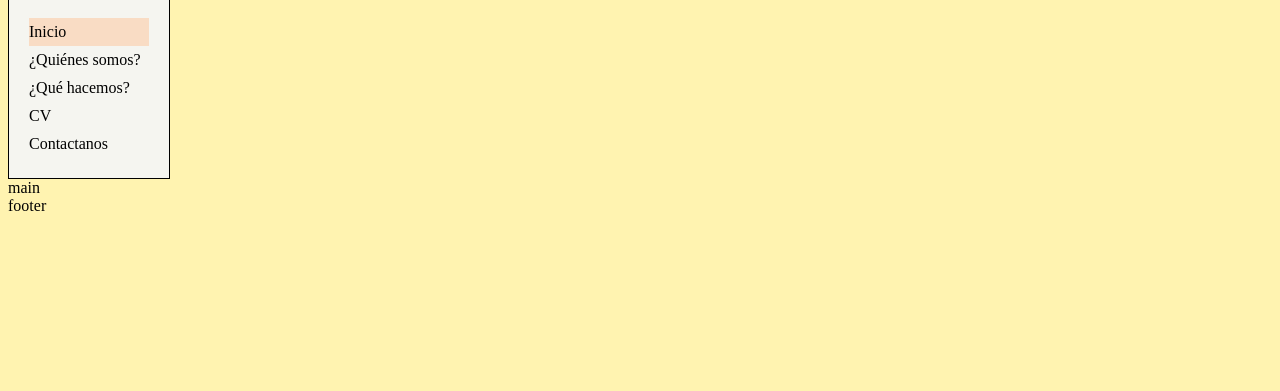
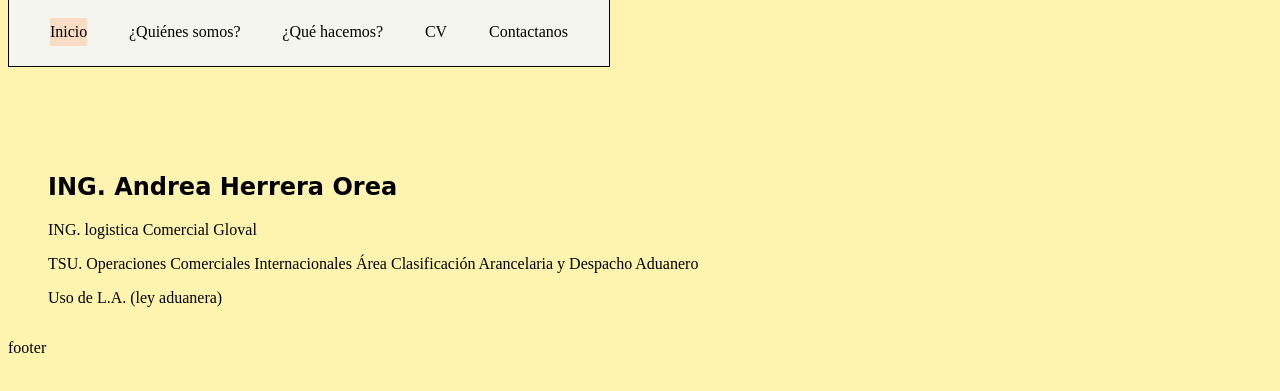
Before and after one commit to AndyMishell/cv, a plain HTML site: page index.html in a window 1280 px wide. Shown: the part 211-602 px from the top of the page. Drawn offline with Linux system fonts and the light colour scheme; a web font is replaced by a local one.

Commit message:
feat: se modifico nav

```diff
--- a/css/style.css
+++ b/css/style.css
@@ -21,12 +21,12 @@ h2{
     font-family: 'Alkatra', cursive;
 }
 nav{
-    width: 160px;
+    width: 600px;
     border: 1PX solid black;
 }
 .nav-left-section{
     display: flex;
-    flex-direction: column;
+    justify-content: space-around;
     list-style: none;
     margin: 0;
     padding: 20px;
@@ -44,3 +44,7 @@ a{
 li:hover{
     background: #f9dcc4;
 }
+main{
+    display: flex;
+    flex-direction: ;
+}
--- a/index.html
+++ b/index.html
@@ -29,8 +29,16 @@
             <li><a href="">Contactanos</a></li>
         </ul>
     </nav>
-    <main>
-       main
+    <main class="main">
+       <ul class="">
+        <section>
+            <h2 class="main-name">ING. Andrea Herrera Orea </h2>
+            <p>ING. logistica Comercial Gloval</p>
+            <p>TSU. Operaciones Comerciales Internacionales Área Clasificación Arancelaria y Despacho Aduanero</p>
+        </section>
+        <section><p>Uso de L.A. (ley aduanera)
+        </p></section>
+       </ul>
     </main>
     <footer>
         footer
```
Also changed, not shown: assets/perfil.webp (added). Lines whose indentation alone changed are shown as unchanged.
